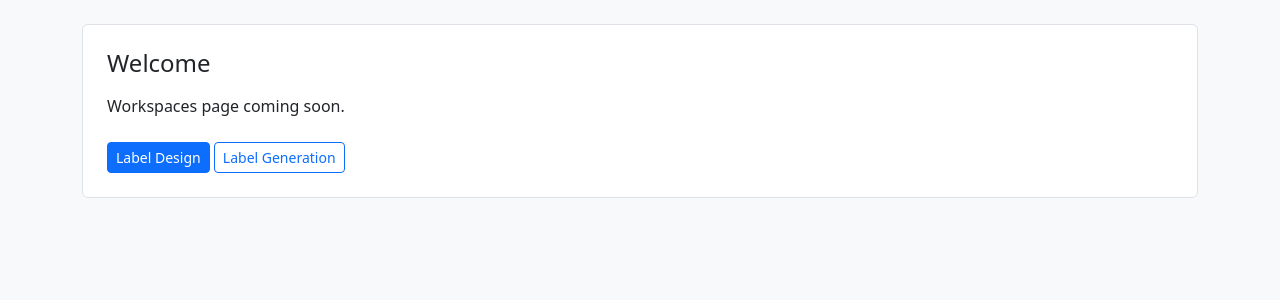
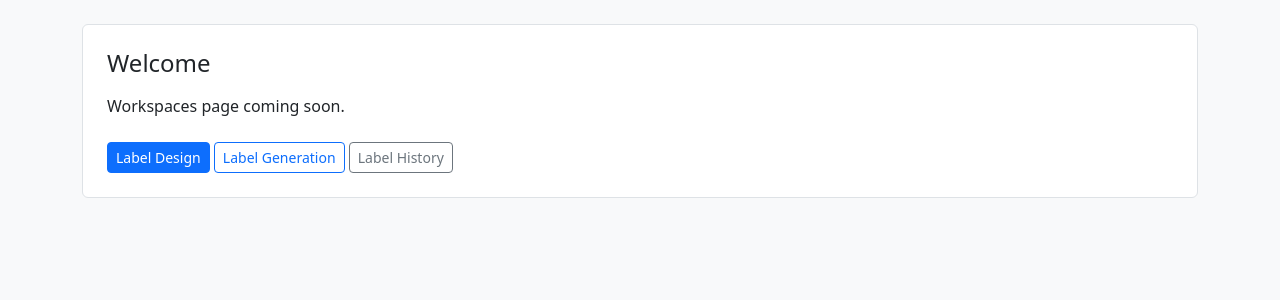
Before and after one commit to eyepatch-3097/Barcode2, a Django app: template templates/accounts/post_login.html in a window 1280 px wide. Shown: the part 57-357 px from the top of the page. Run offline with Django 5.2, Linux system fonts and the light colour scheme; the template is opened without the code that fills it, so the values that code supplies are empty.

Commit message:
Add 'Label History' button to post_login template

```diff
--- a/templates/accounts/post_login.html
+++ b/templates/accounts/post_login.html
@@ -12,6 +12,7 @@
   <!-- Add this near your other buttons -->
 <a class="btn btn-sm btn-primary" href="{% url 'labels:design_home' %}">Label Design</a>
 <a class="btn btn-sm btn-outline-primary" href="{% url 'labels:generate_choose' %}">Label Generation</a>
+<a class="btn btn-sm btn-outline-secondary" href="{% url 'labels:history' %}">Label History</a>
 
 
 </div>
```
